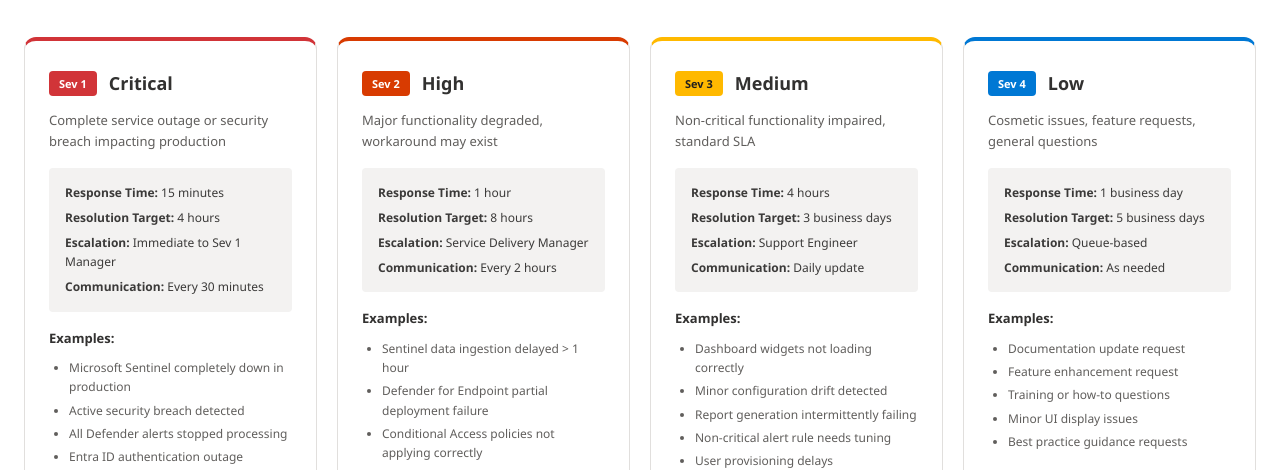
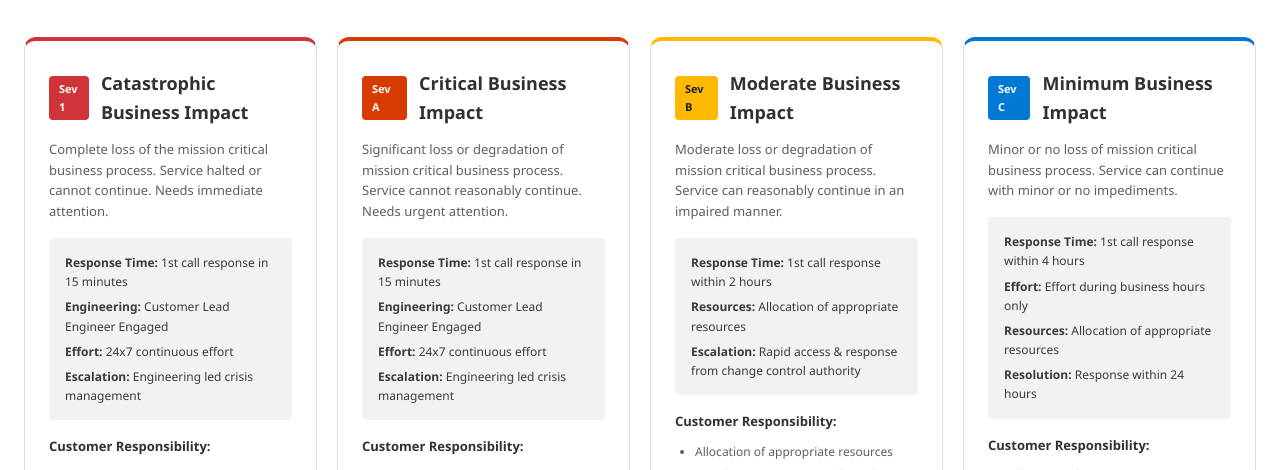
Before and after one commit to jinruishao/MCSfMSCPortal, a plain HTML site: page pages/issue-resolution.html in a window 1280 px wide. Shown: the part 482-952 px from the top of the page. Drawn offline with Linux system fonts and the light colour scheme.

Commit message:
Update severity classification with MCSfMSC responsibility table

```diff
--- a/pages/issue-resolution.html
+++ b/pages/issue-resolution.html
@@ -53,89 +53,82 @@
                 <h2><i class="fas fa-exclamation-triangle"></i> Severity Classification</h2>
                 <p>Classify issues by severity to determine the correct escalation path and SLA</p>
             </div>
-            <div class="severity-grid">
+                        <div class="severity-grid">
                 <div class="severity-card sev-critical">
                     <div class="sev-header">
                         <span class="sev-badge">Sev 1</span>
-                        <h3>Critical</h3>
+                        <h3>Catastrophic Business Impact</h3>
                     </div>
-                    <p>Complete service outage or security breach impacting production</p>
+                    <p>Complete loss of the mission critical business process. Service halted or cannot continue. Needs immediate attention.</p>
                     <div class="sev-details">
-                        <div class="sev-detail"><strong>Response Time:</strong> 15 minutes</div>
-                        <div class="sev-detail"><strong>Resolution Target:</strong> 4 hours</div>
-                        <div class="sev-detail"><strong>Escalation:</strong> Immediate to Sev 1 Manager</div>
-                        <div class="sev-detail"><strong>Communication:</strong> Every 30 minutes</div>
+                        <div class="sev-detail"><strong>Response Time:</strong> 1st call response in 15 minutes</div>
+                        <div class="sev-detail"><strong>Engineering:</strong> Customer Lead Engineer Engaged</div>
+                        <div class="sev-detail"><strong>Effort:</strong> 24x7 continuous effort</div>
+                        <div class="sev-detail"><strong>Escalation:</strong> Engineering led crisis management</div>
                     </div>
-                    <h4>Examples:</h4>
+                    <h4>Customer Responsibility:</h4>
                     <ul>
-                        <li>Microsoft Sentinel completely down in production</li>
-                        <li>Active security breach detected</li>
-                        <li>All Defender alerts stopped processing</li>
-                        <li>Entra ID authentication outage</li>
-                        <li>Customer data exposure incident</li>
+                        <li>Use Direct Connect Escalation</li>
+                        <li>Notification of senior executives</li>
+                        <li>Allocation of appropriate resources</li>
+                        <li>24x7 continuous effort</li>
+                        <li>Rapid access &amp; response from change control authority</li>
                     </ul>
                 </div>
                 <div class="severity-card sev-high">
                     <div class="sev-header">
-                        <span class="sev-badge">Sev 2</span>
-                        <h3>High</h3>
+                        <span class="sev-badge">Sev A</span>
+                        <h3>Critical Business Impact</h3>
                     </div>
-                    <p>Major functionality degraded, workaround may exist</p>
+                    <p>Significant loss or degradation of mission critical business process. Service cannot reasonably continue. Needs urgent attention.</p>
                     <div class="sev-details">
-                        <div class="sev-detail"><strong>Response Time:</strong> 1 hour</div>
-                        <div class="sev-detail"><strong>Resolution Target:</strong> 8 hours</div>
-                        <div class="sev-detail"><strong>Escalation:</strong> Service Delivery Manager</div>
-                        <div class="sev-detail"><strong>Communication:</strong> Every 2 hours</div>
+                        <div class="sev-detail"><strong>Response Time:</strong> 1st call response in 15 minutes</div>
+                        <div class="sev-detail"><strong>Engineering:</strong> Customer Lead Engineer Engaged</div>
+                        <div class="sev-detail"><strong>Effort:</strong> 24x7 continuous effort</div>
+                        <div class="sev-detail"><strong>Escalation:</strong> Engineering led crisis management</div>
                     </div>
-                    <h4>Examples:</h4>
+                    <h4>Customer Responsibility:</h4>
                     <ul>
-                        <li>Sentinel data ingestion delayed &gt; 1 hour</li>
-                        <li>Defender for Endpoint partial deployment failure</li>
-                        <li>Conditional Access policies not applying correctly</li>
-                        <li>DLP policies failing to trigger</li>
-                        <li>Multiple failed sign-in alerts not generated</li>
+                        <li>Use Direct Connect Escalation</li>
+                        <li>Management notification</li>
+                        <li>Allocation of appropriate resources</li>
+                        <li>24x7 continuous effort</li>
+                        <li>Rapid access &amp; response from change control authority</li>
                     </ul>
                 </div>
                 <div class="severity-card sev-medium">
                     <div class="sev-header">
-                        <span class="sev-badge">Sev 3</span>
-                        <h3>Medium</h3>
+                        <span class="sev-badge">Sev B</span>
+                        <h3>Moderate Business Impact</h3>
                     </div>
-                    <p>Non-critical functionality impaired, standard SLA</p>
+                    <p>Moderate loss or degradation of mission critical business process. Service can reasonably continue in an impaired manner.</p>
                     <div class="sev-details">
-                        <div class="sev-detail"><strong>Response Time:</strong> 4 hours</div>
-                        <div class="sev-detail"><strong>Resolution Target:</strong> 3 business days</div>
-                        <div class="sev-detail"><strong>Escalation:</strong> Support Engineer</div>
-                        <div class="sev-detail"><strong>Communication:</strong> Daily update</div>
+                        <div class="sev-detail"><strong>Response Time:</strong> 1st call response within 2 hours</div>
+                        <div class="sev-detail"><strong>Resources:</strong> Allocation of appropriate resources</div>
+                        <div class="sev-detail"><strong>Escalation:</strong> Rapid access &amp; response from change control authority</div>
                     </div>
-                    <h4>Examples:</h4>
+                    <h4>Customer Responsibility:</h4>
                     <ul>
-                        <li>Dashboard widgets not loading correctly</li>
-                        <li>Minor configuration drift detected</li>
-                        <li>Report generation intermittently failing</li>
-                        <li>Non-critical alert rule needs tuning</li>
-                        <li>User provisioning delays</li>
+                        <li>Allocation of appropriate resources</li>
+                        <li>Rapid access &amp; response from change control authority</li>
                     </ul>
                 </div>
                 <div class="severity-card sev-low">
                     <div class="sev-header">
-                        <span class="sev-badge">Sev 4</span>
-                        <h3>Low</h3>
+                        <span class="sev-badge">Sev C</span>
+                        <h3>Minimum Business Impact</h3>
                     </div>
-                    <p>Cosmetic issues, feature requests, general questions</p>
+                    <p>Minor or no loss of mission critical business process. Service can continue with minor or no impediments.</p>
                     <div class="sev-details">
-                        <div class="sev-detail"><strong>Response Time:</strong> 1 business day</div>
-                        <div class="sev-detail"><strong>Resolution Target:</strong> 5 business days</div>
-                        <div class="sev-detail"><strong>Escalation:</strong> Queue-based</div>
-                        <div class="sev-detail"><strong>Communication:</strong> As needed</div>
+                        <div class="sev-detail"><strong>Response Time:</strong> 1st call response within 4 hours</div>
+                        <div class="sev-detail"><strong>Effort:</strong> Effort during business hours only</div>
+                        <div class="sev-detail"><strong>Resources:</strong> Allocation of appropriate resources</div>
+                        <div class="sev-detail"><strong>Resolution:</strong> Response within 24 hours</div>
                     </div>
-                    <h4>Examples:</h4>
+                    <h4>Customer Responsibility:</h4>
                     <ul>
-                        <li>Documentation update request</li>
-                        <li>Feature enhancement request</li>
-                        <li>Training or how-to questions</li>
-                        <li>Minor UI display issues</li>
-                        <li>Best practice guidance requests</li>
+                        <li>Allocation of appropriate resources</li>
+                        <li>Response within 24 hours</li>
                     </ul>
                 </div>
             </div>
```
